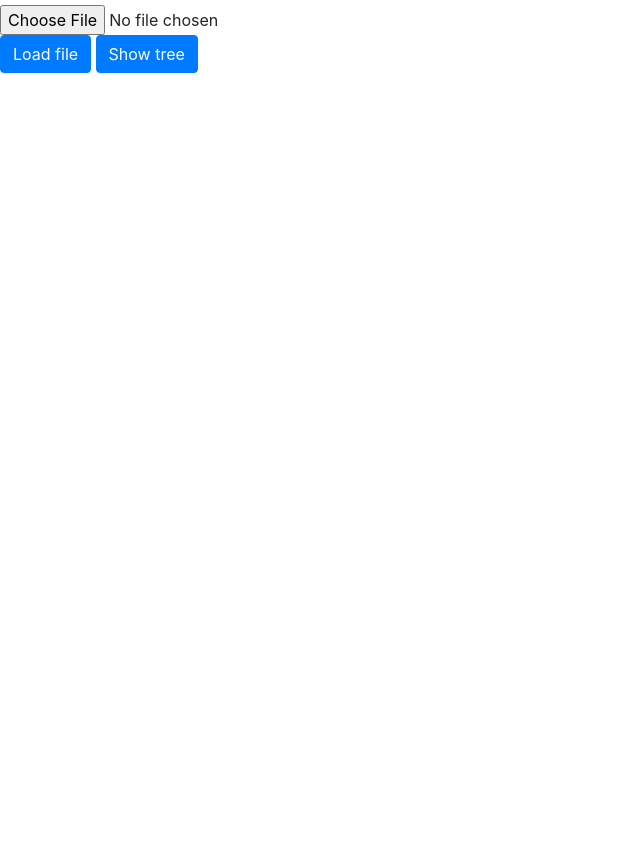
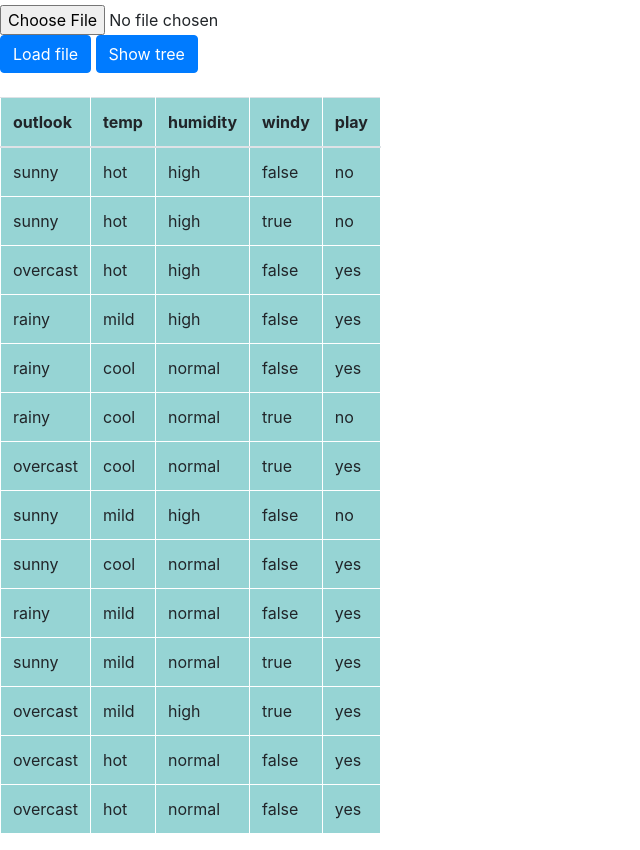
Before and after one commit to BarbaraB97/D3-Decision-Tree, a website: page views/index.html in a window 1280 px wide. Shown: the part 41-891 px from the top of the page, without its empty margins (0-640 px from the left). Before the commit the page ends 800 px from the top, so only its background shows below. Drawn offline with nearby package versions, Linux system fonts and the light colour scheme.

Commit message:
add table with data and edit design

```diff
--- a/views/index.html
+++ b/views/index.html
@@ -40,6 +40,18 @@
         .link text {
                 font: 13px sans-serif;
         }
+
+        table,
+        th,
+        td {
+                border: 1px solid white;
+                border-collapse: collapse;
+        }
+
+        th,
+        td {
+                background-color: #96D4D4;
+        }
 </style>
 
 <body>
@@ -52,6 +64,15 @@
                                 <button onClick="loadData()" id="load" class="btn btn-md btn-primary">Load file</button>
                                 <button id="show" onClick="showDecisionTree()" class="btn btn-md btn-primary">Show
                                         tree</button>
+
+                        </div><br />
+                        <div class="row">
+                                <div id="tableDiv" class="col col-md-7">
+
+                                </div>
+                                <div id="svgDiv" class="col col-md-3">
+
+                                </div>
 
                         </div>
 
@@ -67,14 +88,13 @@
         <script src="https://cdnjs.cloudflare.com/ajax/libs/d3/3.5.5/d3.min.js"></script>
 
 
-
         <script>
 
                 var data = {
-                        "name": "Outlook -> Rainy | Overcast | Sunny",
+                        "name": "Outlook -> Rainy|Overcast|Sunny",
                         "children": [
                                 {
-                                        "name": "Windy -> True | False",
+                                        "name": "Windy -> True|False",
                                         "rule": "Rainy",
                                         "children": [
                                                 {
@@ -92,7 +112,7 @@
                                         "rule": "Overcast"
                                 },
                                 {
-                                        "name": "Humidity -> Normal | High",
+                                        "name": "Humidity -> Normal|High",
                                         "rule": "Sunny",
                                         "children": [
                                                 {
@@ -107,6 +127,62 @@
                                 }
                         ]
                 }
+
+                //create table
+                var weather_array = [
+                        ['outlook', 'temp', 'humidity', 'windy', 'play'],
+                        ["sunny", "hot", "high", "false", "no"],
+                        ["sunny", "hot", "high", "true", "no"],
+                        ["overcast", "hot", "high", "false", "yes"],
+                        ["rainy", "mild", "high", "false", "yes"],
+                        ["rainy", "cool", "normal", "false", "yes"],
+                        ["rainy", "cool", "normal", "true", "no"],
+                        ["overcast", "cool", "normal", "true", "yes"],
+                        ["sunny", "mild", "high", "false", "no"],
+                        ["sunny", "cool", "normal", "false", "yes"],
+                        ["rainy", "mild", "normal", "false", "yes"],
+                        ["sunny", "mild", "normal", "true", "yes"],
+                        ["overcast", "mild", "high", "true", "yes"],
+                        ["overcast", "hot", "normal", "false", "yes"],
+                        ["overcast", "hot", "normal", "false", "yes"]
+                ];
+
+
+                var table = document.createElement('table');
+                table.setAttribute("class", "table table-striped");
+                table.setAttribute("width", "200px")
+                table.setAttribute("border", " 1px solid white");
+                table.setAttribute("border-collapse", "collapse");
+                table.setAttribute("background-color", "#96D4D4");
+                document.getElementById("tableDiv").appendChild(table) // Drew the main table node on the document
+
+                for (var i = 0; i < 15; i++) {
+                        if (i === 0) {
+                                var thead = document.createElement('thead'); //Create 3 <tr> elements assigned to a unique variable BUT need a working alternative for 'tr[i]'
+                                thead.setAttribute("id", "thead")
+                                table.appendChild(thead); // Append to <table> node
+                        }
+                        else {
+                                var tr = document.createElement('tr'); //Create 3 <tr> elements assigned to a unique variable BUT need a working alternative for 'tr[i]'
+                                table.appendChild(tr); // Append to <table> node
+                        }
+
+                        for (var j = 0; j < 5; j++) {
+                                if (i === 0) {
+                                        var tdElement = document.createElement('th');
+                                        tdElement.innerHTML = weather_array[i][j];
+                                        document.getElementById("thead").appendChild(tdElement);
+                                }
+                                else {
+                                        var tdElement = document.createElement('td');
+                                        tdElement.innerHTML = weather_array[i][j];
+                                        tr.appendChild(tdElement); // Take string from placeholder variable and append it to <tr> node
+                                }
+
+                        }
+                }
+
+
 
                 //load data from file
                 function loadData() {
@@ -131,7 +207,7 @@
 
                         var diagonal = d3.svg.diagonal().projection(function (d) { return [d.y, d.x]; });
 
-                        var svg = d3.select("body").append("svg")
+                        var svg = d3.select("#svgDiv").append("svg")
                                 .attr("width", width + margin.right + margin.left)
                                 .attr("height", height + margin.top + margin.bottom)
                                 .append("g")
@@ -277,13 +353,6 @@
                 }
 
 
-
-
-
-
-
-
-
         </script>
 
 </body>
```
